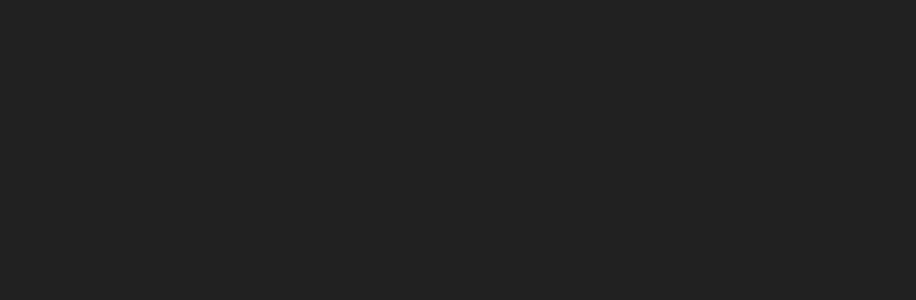
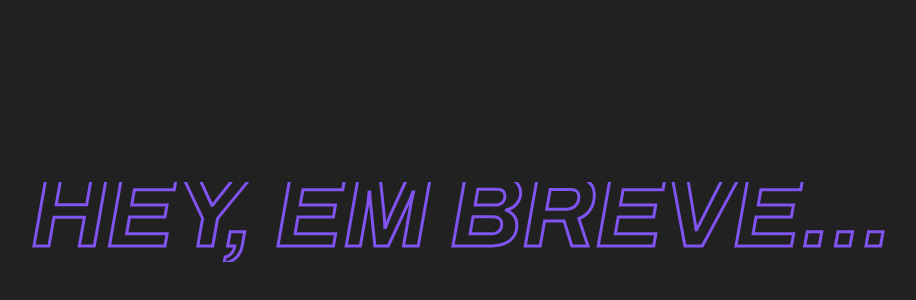
Before and after one commit to amadorgabriel/photograph-campaign, a Next.js app: page / in a window 1280 px wide. Shown: the part 178-478 px from the top of the page, without its empty margins (229-1145 px from the left). Built offline with nearby package versions, Linux system fonts and the light colour scheme; a web font is replaced by a local one.

Commit message:
feature: Modifica estilização componente Title

```diff
--- a/src/components/Title/Outlined/index.tsx
+++ b/src/components/Title/Outlined/index.tsx
@@ -1,21 +1,41 @@
 import React from 'react'
 import { TitleProps } from '../interface'
-import { Title, OutlinedText } from './styled'
+import { OutlinedText } from './styled'
 
-const OutlinedTitle: React.FC<TitleProps> = ({ children, ...rest }) => {
+const OutlinedTitle: React.FC<TitleProps> = ({
+  children,
+  height,
+  width,
+  fontSize,
+  strokeColor,
+  x,
+  y,
+  ...rest
+}) => {
   return (
-    <Title
-      height="60%"
-      width="500px"
+    <svg
+      height={height}
+      width={width}
       version="1.1"
       xmlns="//www.w3.org/2000/svg"
       xmlnsXlink="//www.w3.org/1999/xlink"
-      {...rest}
     >
-      <OutlinedText x="10%" y="95%">
+      <linearGradient id="MyGradient">
+          <stop offset="5%" stop-color="#ED0140"></stop>
+          <stop offset="95%" stop-color="#BA01EA"></stop>
+        </linearGradient>
+
+      <OutlinedText
+        x={x}
+        y={y}
+        strokeColor={strokeColor}
+        display="inline"
+        fontSize={fontSize}
+        {...rest}
+      >
         {children}
       </OutlinedText>
-    </Title>
+    </svg>
   )
 }
 
--- a/src/components/Title/Outlined/styled.ts
+++ b/src/components/Title/Outlined/styled.ts
@@ -1,17 +1,37 @@
 import styled from 'styled-components'
 import { StyledTitleProps } from '../interface'
 
-export const Title = styled.svg`
+function convertPxtoRem(pixelValue: string) {
+  const regexPixel = /\s*px\s*/
+  const value = pixelValue.split(regexPixel)[0]
+  const rem = (parseFloat(value) / 16).toString()
 
-`
+  return rem + 'rem'
+}
 
 export const OutlinedText = styled.text<StyledTitleProps>`
   font-family: Archivo;
   font-style: italic;
   font-weight: 700;
-  font-size: 100px;
+  font-size: ${({ fontSize }) => {
+    switch (fontSize) {
+      case 'small':
+        return convertPxtoRem('100px')
+
+      case 'medium':
+        return convertPxtoRem('176px')
+
+      case 'large':
+        return convertPxtoRem('192px')
+
+      default:
+        return convertPxtoRem('100px')
+    }
+  }};
+
   text-anchor: center;
   stroke-width: 3px;
   fill: none;
-  /* stroke: url(#MyGradient); */
+  stroke: ${({theme, strokeColor}) => theme.colors.title[strokeColor] || theme.colors.title.primary };
+  text-transform: uppercase;
 `
--- a/src/pages/index.tsx
+++ b/src/pages/index.tsx
@@ -19,7 +19,16 @@ const Home: React.FC = () => {
       </Head>
 
       <Main>
-        <OutlinedTitle>Senai</OutlinedTitle>
+        <OutlinedTitle
+          fontSize="small"
+          height="10%"
+          width="950px"
+          strokeColor="primary"
+          x="10%"
+          y="80%"
+        >
+          Hey, Em Breve...
+        </OutlinedTitle>
         {/* <MainText>
           <svg version="1.1" width="100%">
             <StrokeTextWhite x="0%" y="96%">
--- a/src/styles/theme/colors.ts
+++ b/src/styles/theme/colors.ts
@@ -16,7 +16,13 @@ export const themeColors = {
     quartenary: colors.quartenary,
 
     white: colors.white,
-    black: colors.black
+    black: colors.black,
+
+    title: {
+        primary: colors.primary,
+        secondary: colors.secondary,
+        white: colors.white,
+    }
 }
 
 export default colors;
```
Also changed, not shown: src/components/Title/interface.ts (+12 -7 lines).
